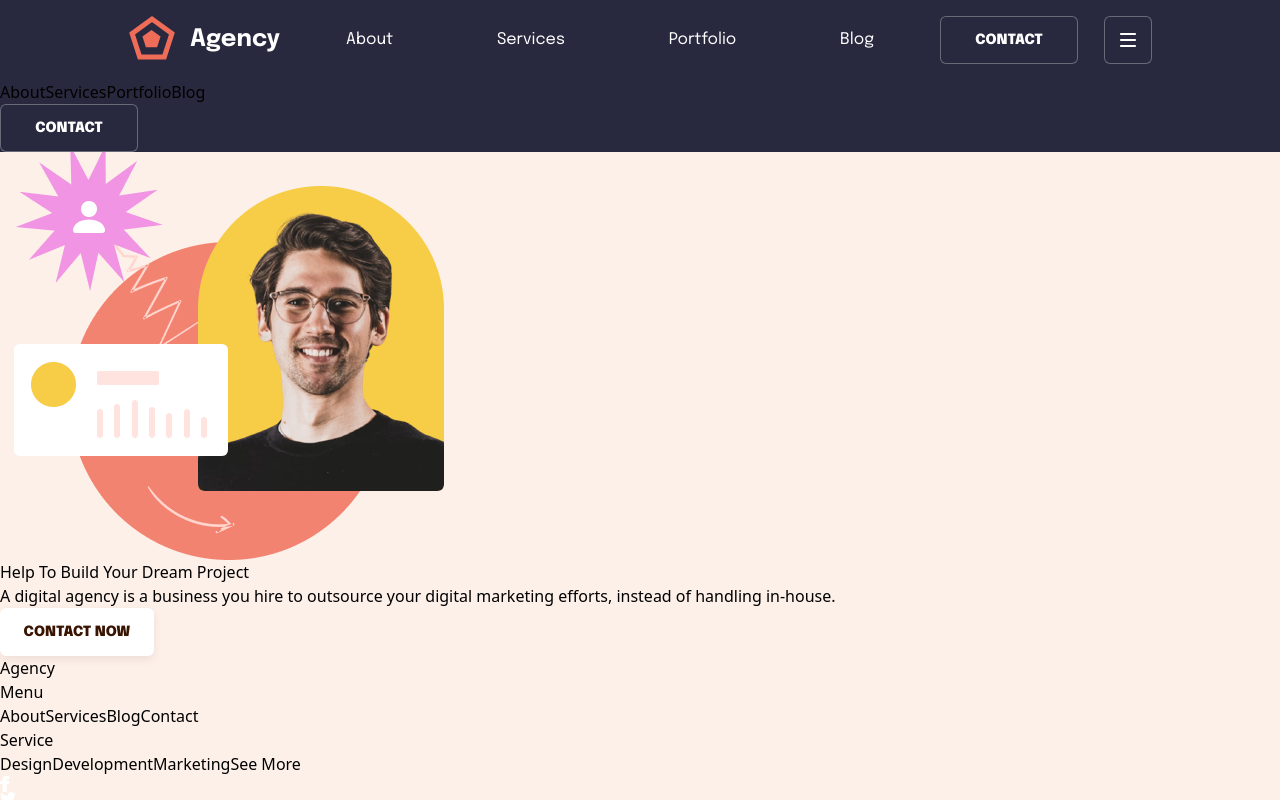
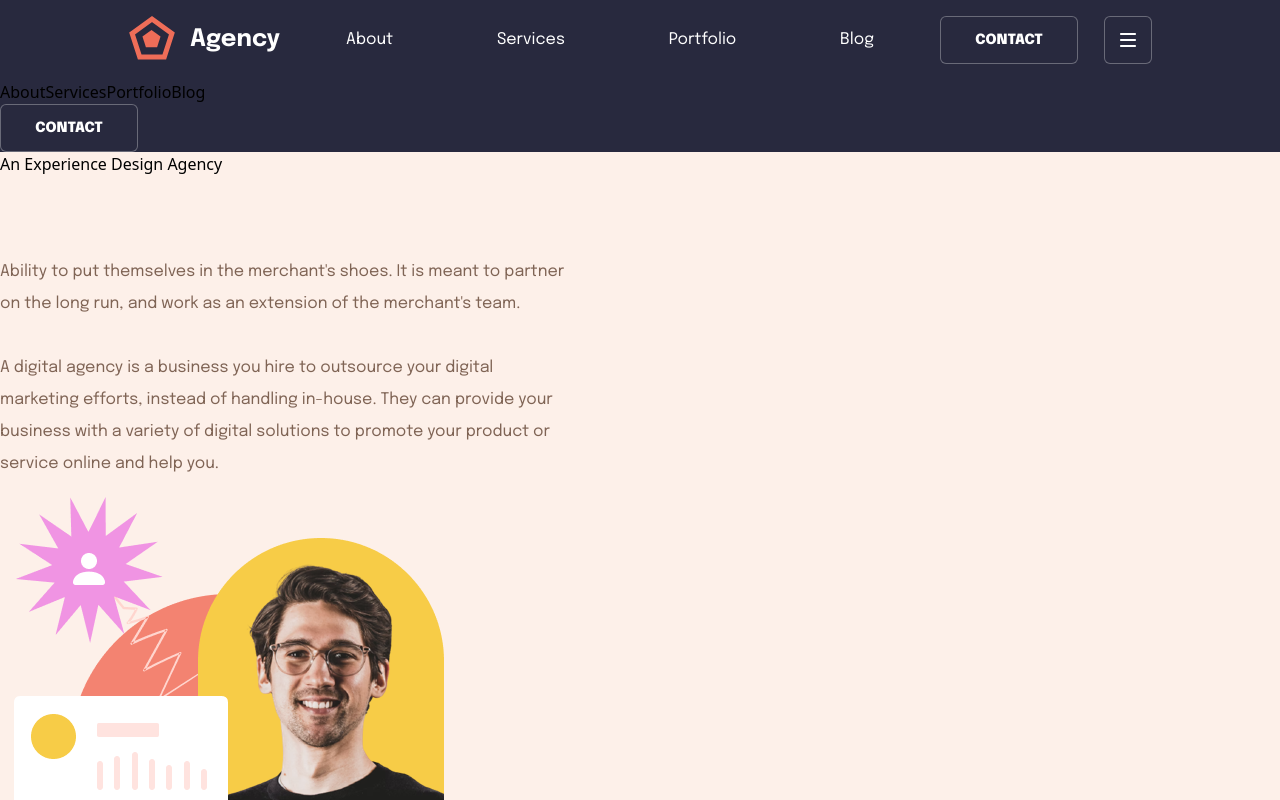
Before and after one commit to leysonn/portfolio-with-typescript, a React (Vite) app: page /portfolio-with-typescript/about in a window 1280 px wide. Shown: the top 800 px of the page. Built offline with nearby package versions, Linux system fonts and the light colour scheme.

Commit message:
Скопирована секция Description

```diff
--- /dev/null
+++ b/src/components/AboutUs/DescriptionSection/DescriptionSection.module.scss
@@ -0,0 +1,23 @@
+@import '../../../styles/fonts';
+
+.about-content {
+    @apply mt-19 mb-24 justify-center gap-7 sm:gap-3 xl:gap-32.5;
+
+    .title-container {
+        @apply w-117.5;
+
+        .title {
+            @apply mt-5;
+
+            @media (min-width: 1024px) {
+                @include h2;
+            }
+            @include h3;
+        }
+    }
+}
+
+.description {
+    @apply w-142.5 text-dark-gray sm:mt-20 mt-7;
+    @include text;
+}
--- /dev/null
+++ b/src/components/AboutUs/DescriptionSection/DescriptionSection.tsx
@@ -0,0 +1,29 @@
+import styles from './DescriptionSection.module.scss';
+import Section from '../../Section/Section';
+
+function DescriptionSection() {
+    return (
+        <section>
+            <Section
+                className={styles.aboutContent}
+                titleContainerStyle={styles.titleContainer}
+                name="About"
+                title={{ content: 'An Experience Design Agency', style: styles.title }}
+                aside={{
+                    element: (
+                        <p className={styles.description}>
+                            Ability to put themselves in the merchant's shoes. It is meant to partner on the long run, and work as an extension of the
+                            merchant's team.
+                            <br />
+                            <br />A digital agency is a business you hire to outsource your digital marketing efforts, instead of handling in-house.
+                            They can provide your business with a variety of digital solutions to promote your product or service online and help you.
+                        </p>
+                    ),
+                    position: 'after',
+                }}
+            />
+        </section>
+    );
+}
+
+export default DescriptionSection;
--- a/src/pages/About.tsx
+++ b/src/pages/About.tsx
@@ -1,9 +1,11 @@
+import DescriptionSection from '../components/AboutUs/DescriptionSection/DescriptionSection';
 import Title from '../components/Title/Title';
 
 function About() {
     return (
         <main>
             <Title>About Us</Title>
+            <DescriptionSection />
         </main>
     );
 }
```
